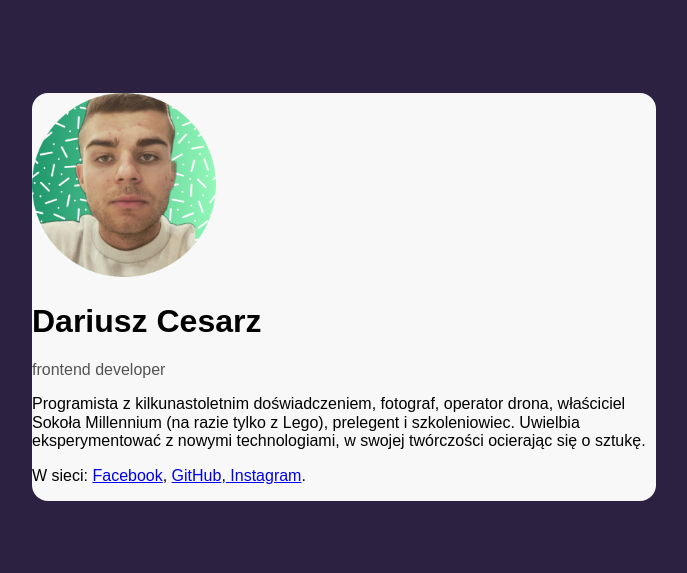
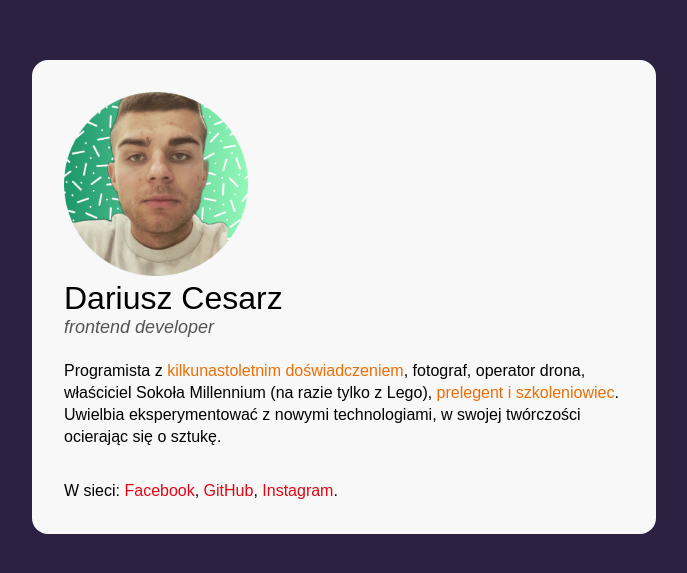
Before and after one commit to dariuszcesarz/business-card, a plain HTML site: page index.html in a window 1280 px wide. Shown: the part 103-676 px from the top of the page, without its empty margins (296-983 px from the left). Drawn offline with Linux system fonts and the light colour scheme.

Commit message:
person content style

```diff
--- a/index.html
+++ b/index.html
@@ -16,12 +16,12 @@
           <p class="person__position">frontend developer</p>
         </header>
         <p class="person__description">
-          Programista z kilkunastoletnim doświadczeniem, fotograf, operator
-          drona, właściciel Sokoła Millennium (na razie tylko z Lego), prelegent
-          i szkoleniowiec. Uwielbia eksperymentować z nowymi technologiami, w
+          Programista z <strong class="special">kilkunastoletnim doświadczeniem</strong>, fotograf, operator
+          drona, właściciel Sokoła Millennium (na razie tylko z Lego), <strong class="special">prelegent
+            i szkoleniowiec</strong>. Uwielbia eksperymentować z nowymi technologiami, w
           swojej twórczości ocierając się o sztukę.
         </p>
-        <p class="person__description">W sieci: <a href="#" class="person__link">Facebook</a>, <a href="#" class="person__link">GitHub</a>,<a href="#" class="person__link"> Instagram</a>.</p>
+        <p class="person__description person__description--margin">W sieci: <a href="#" class="person__link">Facebook</a>, <a href="#" class="person__link">GitHub</a>,<a href="#" class="person__link"> Instagram</a>.</p>
       </article>
     </main>
   </body>
--- a/style.css
+++ b/style.css
@@ -13,6 +13,7 @@ body {
   align-items: center;
   justify-content: center;
   min-height: 100vh;
+  font-family: Arial, Helvetica, sans-serif;
 }
 
 .main {
@@ -20,6 +21,7 @@ body {
   border-radius: 16px;
   width: 624px;
   margin: 16px;
+  padding: 32px;
 }
 
 .person__picture {
@@ -27,16 +29,42 @@ body {
 }
 
 .person__position {
- color: #545454;
+  color: #545454;
+  font-size: 18px;
+  margin: 0;
+  font-style: italic;
+}
+
+.special {
+  color: #ED6D05;
+  font-weight: normal;
 }
 
 .person {
-font-family: Arial;
+}
+
+.person__description {
+  font-size: 16px;
+  line-height: 22px;
+  margin: 0;
 
 }
 
+.person__description--margin {
+  margin-top: 32px;
+}
 
 .person__name {
+  font-family: 36px;
+  margin: 0;
+  font-weight: normal;
+}
 
+.person__info {
+  margin-bottom: 22px;
+}
 
+.person__link {
+  color: #E20613;
+  text-decoration: none;
 }
```
